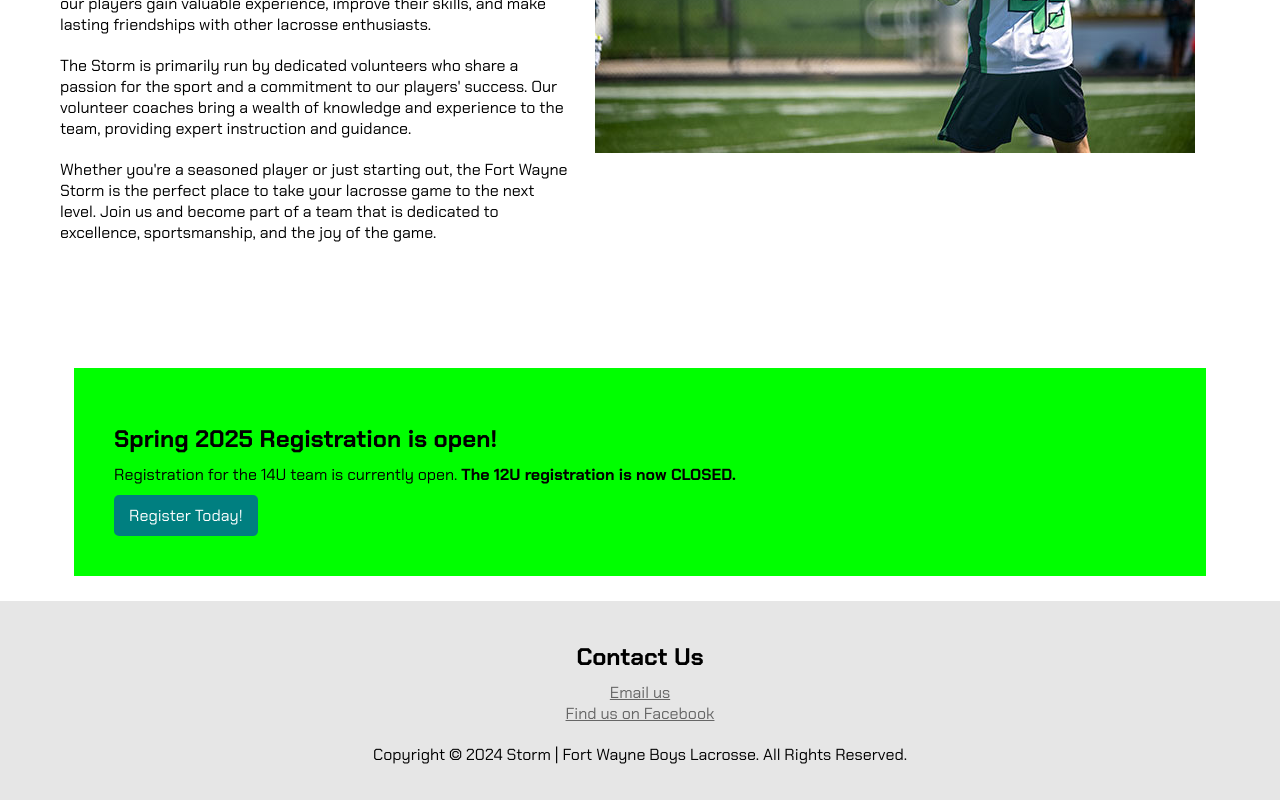
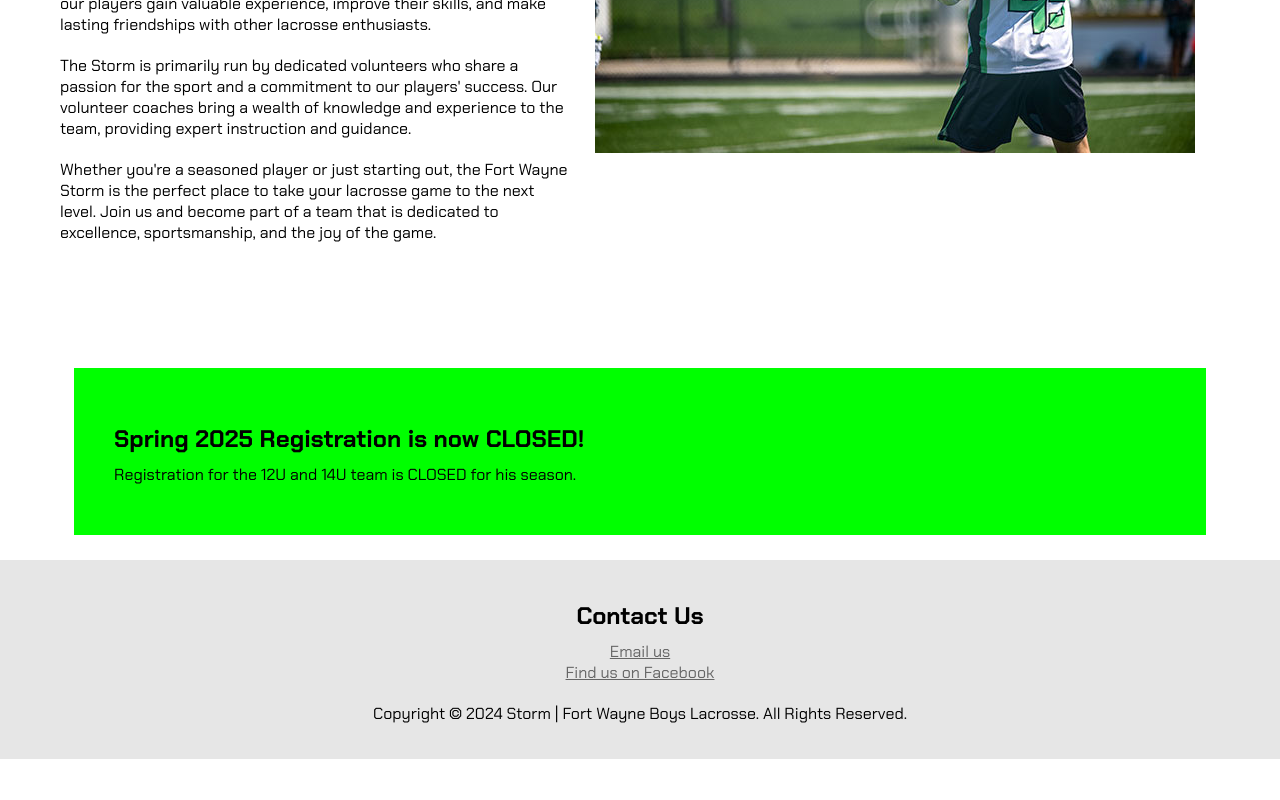
Before and after one commit to jhaagen/storm-lacrosse, a React (Create React App) app: page / in a window 1280 px wide. Shown: the part 747-1547 px from the top of the page. After the commit the page ends 1506 px from the top, so only its background shows below. Built offline with nearby package versions, Linux system fonts and the light colour scheme; a web font is replaced by a local one.

Commit message:
closed registration

```diff
--- a/src/components/cta.js
+++ b/src/components/cta.js
@@ -4,9 +4,8 @@ import './cta.scss';
 function CTA() {
 return (
 <div className="cta">
-<h2>Spring 2025 Registration is open!</h2>
-            <p>Registration for the 14U team is currently open. <strong>The 12U registration is now CLOSED.</strong></p>
-            <p><a href="https://forms.gle/VXgr5iQB8ymxXFfB9">Register Today!</a></p>
+<h2>Spring 2025 Registration is now CLOSED!</h2>
+            <p>Registration for the 12U and 14U team is CLOSED for his season.</p>
             </div>
 
 );
```
